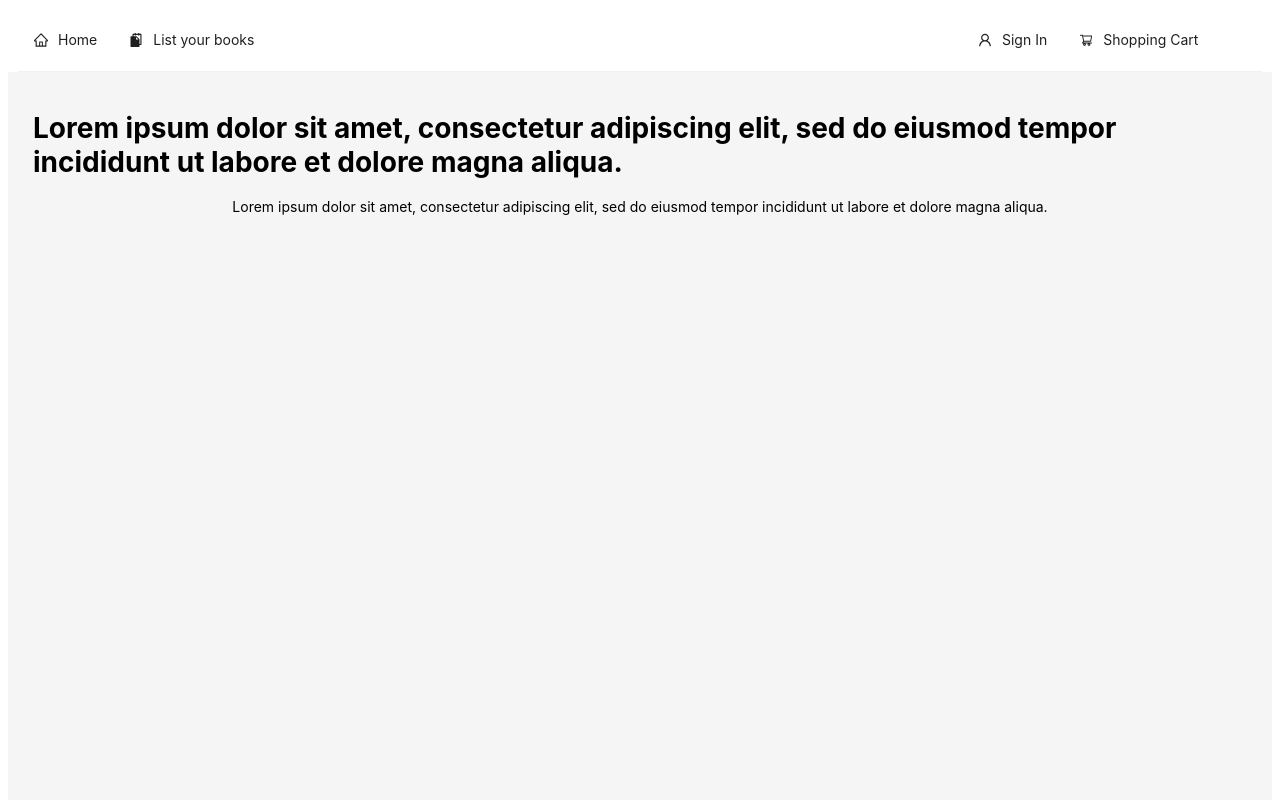
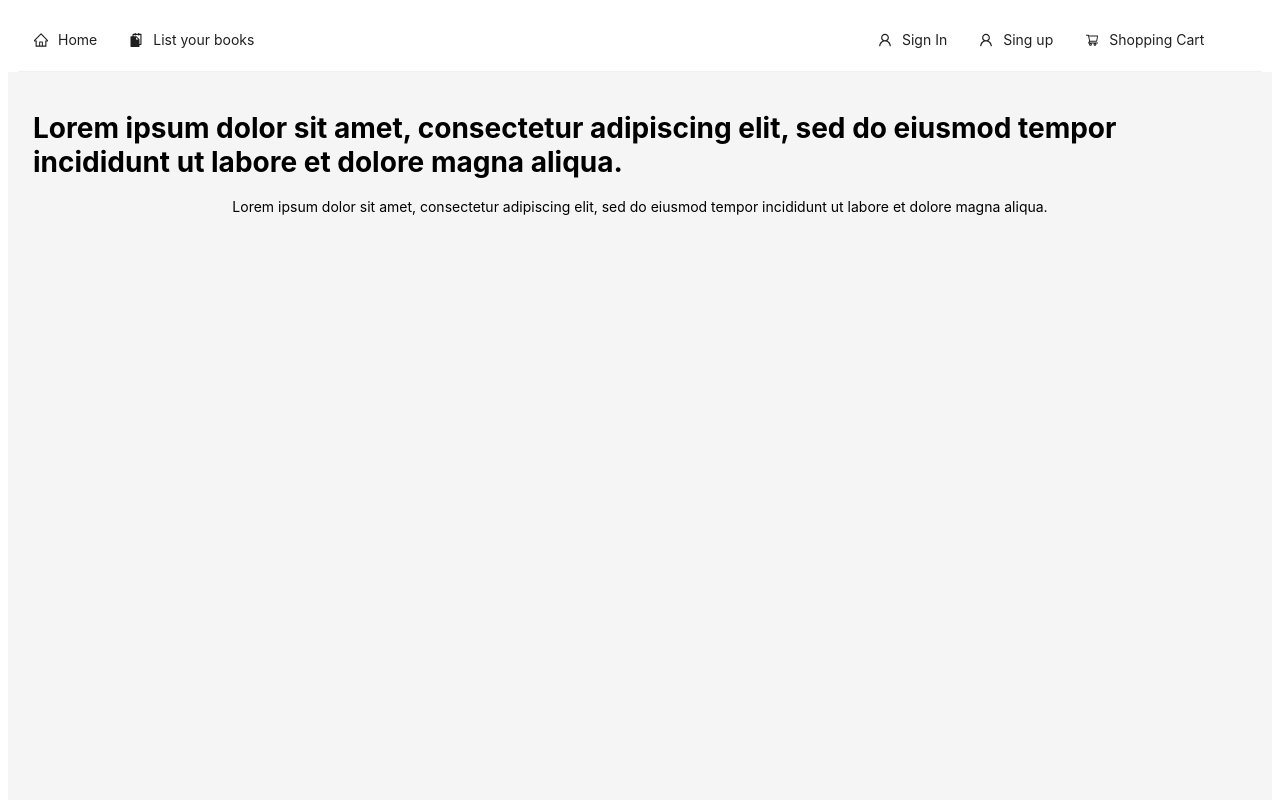
Before and after one commit to DendiLBN/bookApp, a React (Vite) app in the folder frontend/: page / in a window 1280 px wide. Shown: the top 800 px of the page. Built offline with nearby package versions, Linux system fonts and the light colour scheme.

Commit message:
fe routing fix for register&login, add header singup

```diff
--- a/frontend/src/assets/layouts-styles/header.css
+++ b/frontend/src/assets/layouts-styles/header.css
@@ -21,5 +21,5 @@
 
 .right-menu {
   margin-left: auto;
-  width: 300px;
+  width: 400px;
 }
--- a/frontend/src/components/account-view/login-form-page.tsx
+++ b/frontend/src/components/account-view/login-form.tsx
@@ -1,7 +1,7 @@
 import { LockOutlined, UserOutlined } from "@ant-design/icons";
 import { Button, Checkbox, Flex, Form, Input } from "antd";
 
-export const LoginFormPage: React.FC = () => {
+export const LoginForm: React.FC = () => {
   return (
     <div
       style={{
@@ -77,7 +77,7 @@ export const LoginFormPage: React.FC = () => {
           <Button block type="primary" htmlType="submit">
             Log in
           </Button>
-          or <a href="http://localhost:5173/RegisterForm">Register now!</a>
+          or <a href="http://localhost:5173/Register">Register now!</a>
         </Form.Item>
       </Form>
 
--- a/frontend/src/components/account-view/register-form-page.tsx
+++ b/frontend/src/components/account-view/register-form.tsx
@@ -1,4 +1,4 @@
-import { useCallback, useState } from "react";
+import { useCallback } from "react";
 
 import axios from "axios";
 
@@ -6,12 +6,12 @@ import { LockOutlined, UserOutlined, MailOutlined } from "@ant-design/icons";
 import { Button, Checkbox, Form, Input, Select } from "antd";
 import { TFetchBodyRegister } from "@/types/types";
 
+import { useBooksFormContext } from "@/context/hooks/use-form-context";
+
 const { Option } = Select;
 
-export const RegisterFormPage: React.FC = () => {
-  const [user, setUser] = useState<string | null>(null);
-  const [error, setError] = useState<string | null>(null);
-  const [loading, setLoading] = useState<boolean>(false);
+export const RegisterForm: React.FC = () => {
+  const { setLoading, setError, setUser } = useBooksFormContext();
 
   const fetchRegistrationUser = useCallback(
     async (
@@ -43,7 +43,7 @@ export const RegisterFormPage: React.FC = () => {
         setLoading(false);
       }
     },
-    [setError, setUser]
+    [setError, setLoading, setUser]
   );
 
   const onFinish = (values: TFetchBodyRegister) => {
@@ -58,9 +58,19 @@ export const RegisterFormPage: React.FC = () => {
         justifyContent: "center",
         alignItems: "center",
         minHeight: "100vh",
+
         background: "#f0f2f5",
       }}
     >
+      {" "}
+      <img
+        style={{
+          boxShadow: "0 4px 8px rgba(0, 0, 0, 0.1)",
+        }}
+        src="https://picsum.photos/600/700.jpg"
+        height={"700px"}
+        width={"720px"}
+      ></img>
       <Form
         name="register"
         initialValues={{
@@ -72,8 +82,8 @@ export const RegisterFormPage: React.FC = () => {
         }}
         style={{
           maxWidth: 500,
-          height: 620,
-          maxHeight: 700,
+          height: 700,
+          maxHeight: 720,
           width: "100%",
           padding: "40px",
           backgroundColor: "#fff",
--- a/frontend/src/layouts/header/states/menu-items.tsx
+++ b/frontend/src/layouts/header/states/menu-items.tsx
@@ -21,8 +21,13 @@ export const middleMenuItems: MenuProps["items"] = [
 ];
 export const rightMenuItems: MenuProps["items"] = [
   {
-    key: "account",
-    label: <Link to="/LoginForm">Sign In</Link>,
+    key: "account-login",
+    label: <Link to="/Login">Sign In</Link>,
+    icon: <UserOutlined />,
+  },
+  {
+    key: "account-register",
+    label: <Link to="/Register">Sing up</Link>,
     icon: <UserOutlined />,
   },
   {
--- a/frontend/src/pages/Account/Login-view.tsx
+++ b/frontend/src/pages/Account/Login-view.tsx
@@ -1,5 +1,5 @@
-import { LoginFormPage } from "@/components/account-view/login-form-page";
+import { LoginForm } from "@/components/account-view/login-form";
 
-export const LoginForm = () => {
-  return <LoginFormPage />;
+export const Login = () => {
+  return <LoginForm />;
 };
--- a/frontend/src/pages/Account/Register-view.tsx
+++ /dev/null
@@ -1,5 +0,0 @@
-import { RegisterFormPage } from "@/components/account-view/register-form-page";
-
-export const RegisterForm = () => {
-  return <RegisterFormPage />;
-};
--- /dev/null
+++ b/frontend/src/pages/Account/Register.tsx
@@ -0,0 +1,11 @@
+import { RegisterForm } from "@/components/account-view/register-form";
+
+import { BookFormContextProvider } from "@/context/book-store-context";
+
+export const Register = () => {
+  return (
+    <BookFormContextProvider>
+      <RegisterForm />
+    </BookFormContextProvider>
+  );
+};
--- a/frontend/src/routes/routing.tsx
+++ b/frontend/src/routes/routing.tsx
@@ -1,8 +1,10 @@
 import { Route, Routes } from "react-router-dom";
+
 import { Home } from "@/pages/Home/Home";
 import { Book } from "@/pages/Book/Books";
-import { LoginFormPage } from "@/components/account-view/login-form-page";
-import { RegisterFormPage } from "@/components/account-view/register-form-page";
+
+import { Login } from "@/pages/Account/Login-view";
+import { Register } from "@/pages/Account/Register";
 
 export const LandingPageRouting = () => (
   <Routes>
@@ -10,8 +12,8 @@ export const LandingPageRouting = () => (
     <Route path="*" element={<NotFound />} />
     <Route path="/Home" element={<Home />} />
     <Route path="/Book" element={<Book />} />
-    <Route path="RegisterForm" element={<RegisterFormPage />} />
-    <Route path="LoginForm" element={<LoginFormPage />} />
+    <Route path="/Login" element={<Login />} />
+    <Route path="/Register" element={<Register />} />
   </Routes>
 );
 
```
